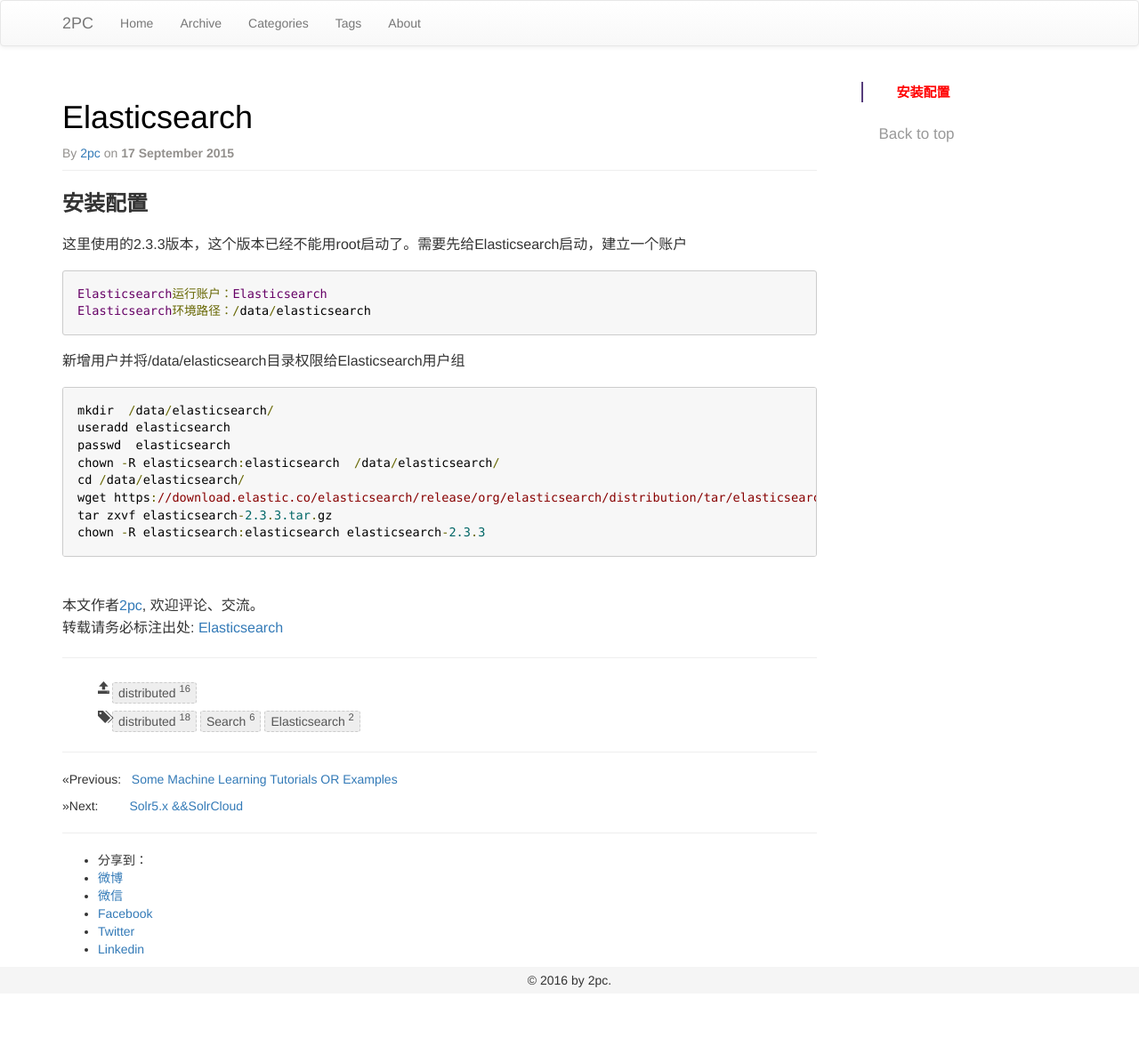
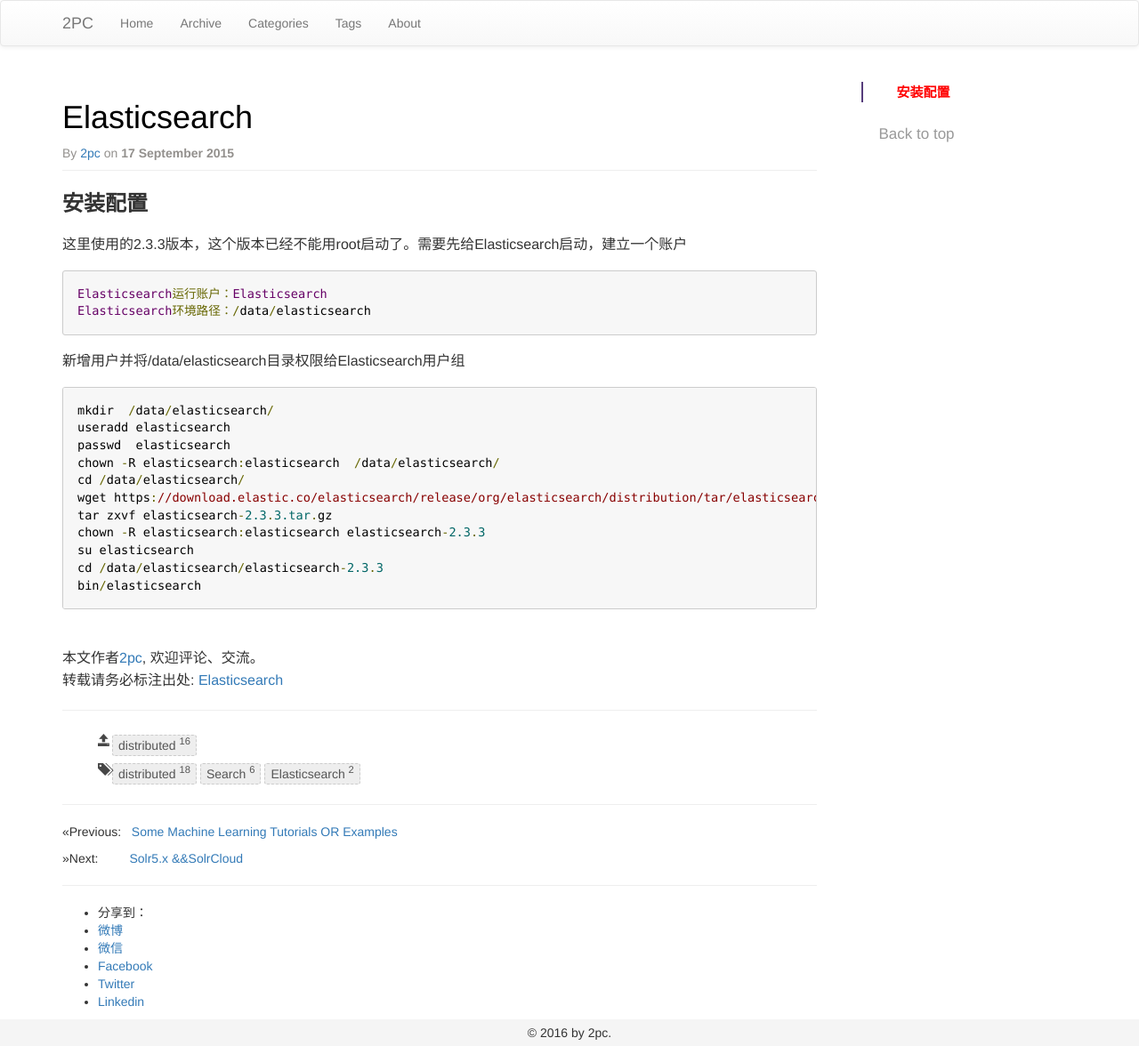
Before and after one commit to luyee/2pc.github.io, a Jekyll site: the page built from _posts/Search/2015-09-17-Elasticsearch.md, in a window 1280 px wide. Shown: the whole page at 89% size. Built offline with Jekyll 4.4.1, drawn with Linux system fonts in a browser that asks for light colours; comment, search, counter and statistics services are not loaded; before the commit the page ends 1117 px from its top, so only the background shows below that.

Commit message:
Update 2015-09-17-Elasticsearch.md

````diff
--- a/_posts/Search/2015-09-17-Elasticsearch.md
+++ b/_posts/Search/2015-09-17-Elasticsearch.md
@@ -26,4 +26,7 @@ cd /data/elasticsearch/
 wget https://download.elastic.co/elasticsearch/release/org/elasticsearch/distribution/tar/elasticsearch/2.3.3/elasticsearch-2.3.3.tar.gz
 tar zxvf elasticsearch-2.3.3.tar.gz
 chown -R elasticsearch:elasticsearch elasticsearch-2.3.3
+su elasticsearch
+cd /data/elasticsearch/elasticsearch-2.3.3
+bin/elasticsearch
 ```
````
